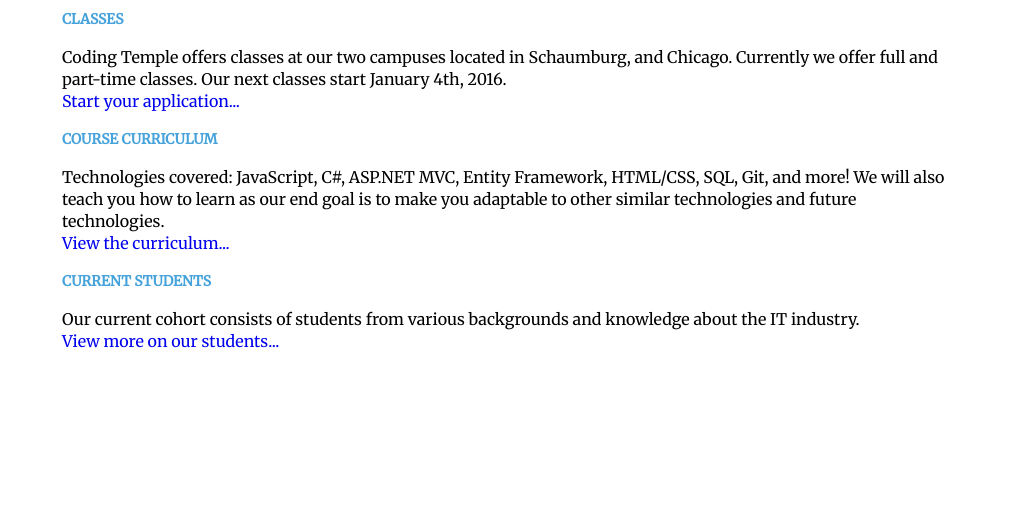
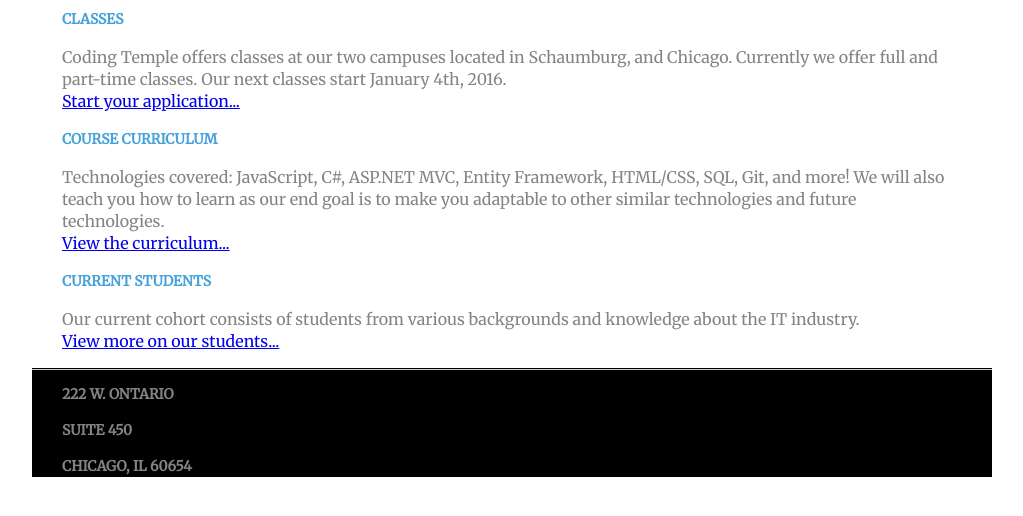
Before and after one commit to rmazza/Coding-Temple-Website, a website: page views/index.html in a window 1280 px wide. Shown: the part 90-606 px from the top of the page, without its empty margins (128-1151 px from the left). Drawn offline with Linux system fonts and the light colour scheme; files that its build step writes are made by us from their sources; a web font is replaced by a local one.

Commit message:
nodejs update
erased code from main nodejs app to make it more elegant

```diff
--- a/public/css/main.css
+++ b/public/css/main.css
@@ -11,6 +11,7 @@
 }
 
 body {
+    background: white;
     color: black;
     font-weight: 300px;
     font-size: 16px;
@@ -18,11 +19,11 @@
     font-family: Merriweather, "Open Sans", "Helvetica Neue";
 }
 
-h1, h2 {
+h1, h2, h3, h4 {
     color: #45a2da;
 }
 
-h2 {
+h2, h3, h4 {
     font-size: 14px;
     font-weight: 400px;
     text-transform: uppercase;
@@ -30,20 +31,27 @@
 
 header a {
     color: black;
+    text-decoration: none;
+}
+
+header a:hover {
+    color: #45a2da;
 }
 
 nav {
     text-align: right;
 }
 
-a {
-    text-decoration: none;
+article p {
+    color: #848484;
 }
 
-a:hover {
-    color: #45a2da;
+footer{
+    background-color: black;
+    border-top: 1px solid rgba(0,0,0,0.085);
+    box-shadow: inset 0 1px 0 0 rgba(255,255,255,0.8);
 }
 
-footer a {
-    color: white;
+footer h3{
+    color: #848484;
 }
--- a/views/index.html
+++ b/views/index.html
@@ -21,9 +21,9 @@
 
         <section class="container">
             <h2> Classes </h2>
-            <artice>
+            <article>
                 <p>Coding Temple offers classes at our two campuses located in Schaumburg, and Chicago. Currently we offer full and part-time classes. Our next classes start January 4th, 2016. </br><a href="apply.html">Start your application...</a></p>
-            </artice>
+            </article>
         </section>
 
         <section class="container">
@@ -42,10 +42,11 @@
         </section>
 
         <footer class="container">
-            <a href="/">Home</a>
-            <a href="/courses">Courses</a>
-            <a href="/students">Students</a>
-            <a href="/apply">Apply Now</a>
+            <aside>
+                <h3>222 W. Ontario</h3>
+                <h3>Suite 450</h3>
+                <h3>Chicago, Il 60654</h3>
+            </aside>
         </footer>
 
     </body>
```
Also changed, not shown: app.js (+12 -9 lines).
